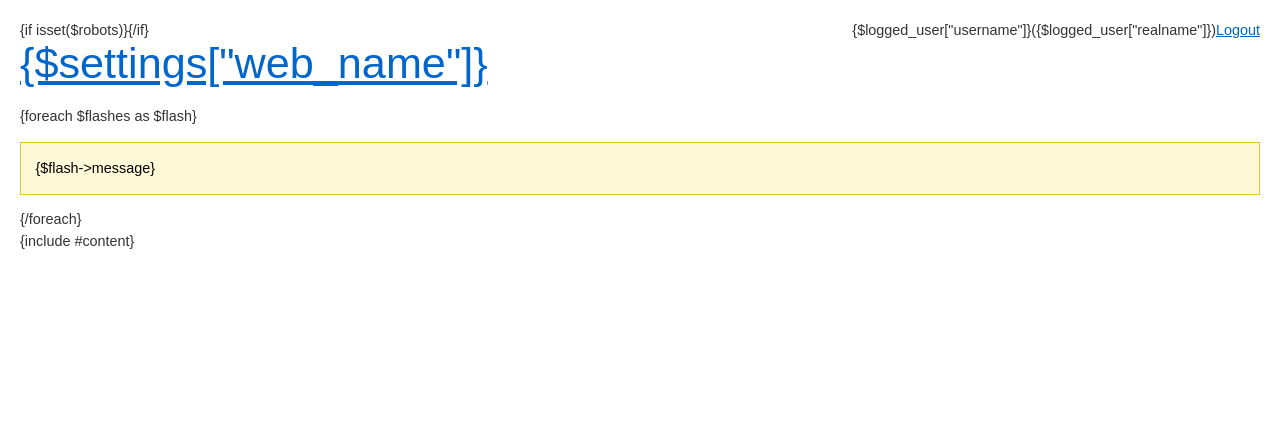
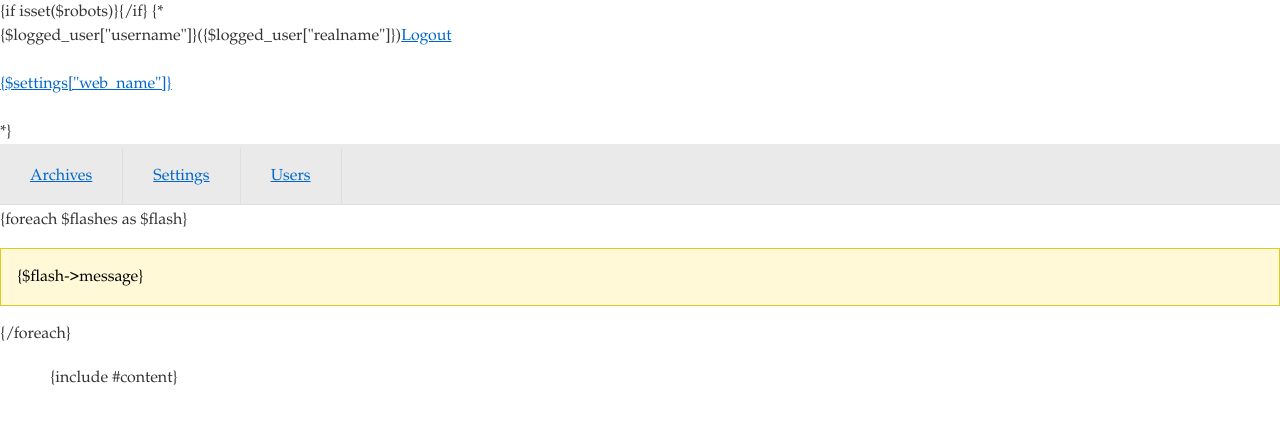
Before and after one commit to czlang/hyperon, a PHP site: page /app/templates/@admin_layout.phtml in a window 1280 px wide. Shown: the top 424 px of the page. Run offline with PHP 8.4, Linux system fonts and the light colour scheme.

Commit message:
admin style prototype

```diff
--- a/app/templates/@admin_layout.phtml
+++ b/app/templates/@admin_layout.phtml
@@ -11,7 +11,7 @@
 	<link rel="shortcut icon" href="{$baseUri}favicon.ico" type="image/x-icon">
 
     <link rel="stylesheet" media="screen,projection,tv" href="{$basePath}/css/blueprint.css" type="text/css">
-	<link rel="stylesheet" media="screen,projection,tv" href="{$basePath}/css/screen.css" type="text/css">
+	<link rel="stylesheet" media="screen,projection,tv" href="{$basePath}/css/admin.css" type="text/css">
 	<link rel="stylesheet" media="screen,projection,tv" href="{$basePath}/css/jquery.tagsinput.css" type="text/css">
     <link rel="stylesheet" media="print" href="{$baseUri}/css/print.css" type="text/css">
 
@@ -44,11 +44,25 @@ $(document).ready(function(){
 </head>
 <body id="body">
 
+{*
 	<p class="logout"><span>{$logged_user["username"]}({$logged_user["realname"]})</span><a href="{plink Auth:logout}">Logout</a></p>
 
 	<div id="admin-header">
-		<h1><a href="{$baseUri}" title="DIA-LOG - administrace">{$settings["web_name"]}</a></h1>
+		<p><a href="{$baseUri}" title="DIA-LOG - administrace">{$settings["web_name"]}</a></p>
 	</div>
+*}
+
+
+	<div id="nav" class="floating-list-menu">
+		<ul>
+			<li><a href="{plink AdminPosts:archives}">Archives</a></li>
+			<li><a href="">Settings</a></li>
+			<li><a href="">Users</a></li>
+		<ul>
+		<div class="cleaner"></div>
+	</div>
+
+	<div class="cleaner"></div>
 
 	<div id="flash-box">
 		{foreach $flashes as $flash}<div class="flash {$flash->type}">{$flash->message}</div>{/foreach}
--- /dev/null
+++ b/css/admin.css
@@ -0,0 +1,117 @@
+body {
+	font-family: Constantia, Palatino, 'palatino linotype', serif;
+	font-size: 100%;
+	color: #333;
+	background: #fff;
+	margin: 0;
+	padding: 0;
+}
+
+a[href^="error:"]{background:red;color:white;}
+div.flash{color:black;background:#FFF9D7;border:1px solid #E2C822;padding:1em;margin:1em 0;}
+.error{padding-left:20px;}
+
+a:hover,
+a:focus
+{
+	text-decoration: none;
+}
+
+.cleaner{
+	clear: both;
+}
+
+.floating-list-menu,
+.no-style-list
+{
+	margin:0;padding:0;
+}
+.floating-list-menu li{
+	list-style:none;
+	float:left;
+	margin:0 0px 0 0px;
+}
+.no-style-list li{
+	list-style:none;
+}
+
+
+#nav{
+	background: #EAEAEA;
+	margin: 0;
+	padding: 0;
+	height: 60px;
+	border-bottom: solid 1px #DFDFDF;
+}
+#nav ul{
+	margin: 0;
+	padding: 0;
+}
+#nav li{
+	padding: 20px 0px 20px 0px;
+}
+#nav a{
+	margin: 20px 0 0 0;
+	padding: 20px 30px 20px 30px;
+	border-right: solid 1px #DFDFDF;
+}
+#nav a:hover,
+#nav a:focus
+{
+	background: #EFEFEF;
+}
+
+
+#admin-content{
+	margin: 20px 0 0 0;
+	padding: 0px 50px 20px 50px;
+}
+
+#admin-content h2{
+	font-family: Constantia, Palatino, 'palatino linotype', serif;
+	letter-spacing: -1px;
+}
+
+
+
+
+#newpost-form{
+	width: 1200px;
+}
+#newpost-form fieldset{
+	margin: 0;
+	padding: 0;
+	border: none;
+}
+#newpost-form form table th
+{
+	margin: 0;
+	padding: 0;
+}
+#newpost-form #action{
+	float: right;
+	margin: 5px 0 0 0;
+}
+
+#newpost-form .text{
+	font-family: sans-serif;
+	padding: 6px;
+	width: 1000px;
+	font-size: 130%;
+}
+#newpost-form #frmpostForm-body{
+	font-family: sans-serif;
+	padding: 6px;
+	width: 1000px;
+	height: 600px;
+	font-size: 110%;
+}
+#newpost-form .button{
+	padding: 16px;
+	font-size: 110%;
+}
+
+#all-tags{
+	float: left;
+	margin: -110px 0 0 5px;
+}
--- a/css/screen.css
+++ b/css/screen.css
@@ -52,46 +52,3 @@ a:focus
 .logout{
 	float: right;
 }
-
-
-
-#newpost-form{
-	width: 1000px;
-}
-#newpost-form fieldset{
-	margin: 0;
-	padding: 0;
-	border: none;
-}
-#newpost-form form table th
-{
-	margin: 0;
-	padding: 0;
-}
-#newpost-form #action{
-	float: right;
-	margin: 5px 0 0 0;
-}
-
-#newpost-form .text{
-	font-family: sans-serif;
-	padding: 6px;
-	width: 800px;
-	font-size: 130%;
-}
-#newpost-form #frmpostForm-body{
-	font-family: sans-serif;
-	padding: 6px;
-	width: 800px;
-	height: 400px;
-	font-size: 110%;
-}
-#newpost-form .button{
-	padding: 16px;
-	font-size: 110%;
-}
-
-#all-tags{
-	float: left;
-	margin: -110px 0 0 5px;
-}
```
